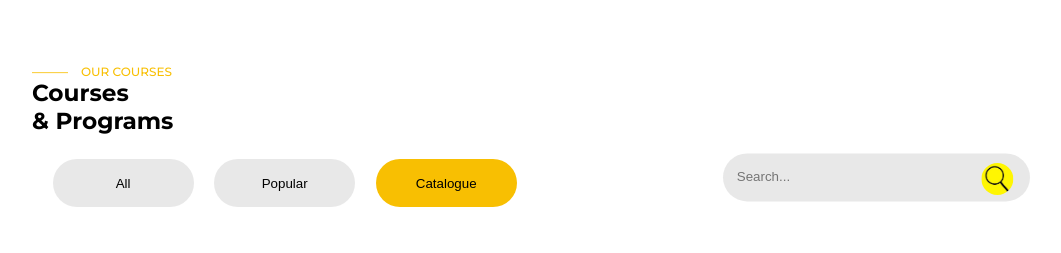
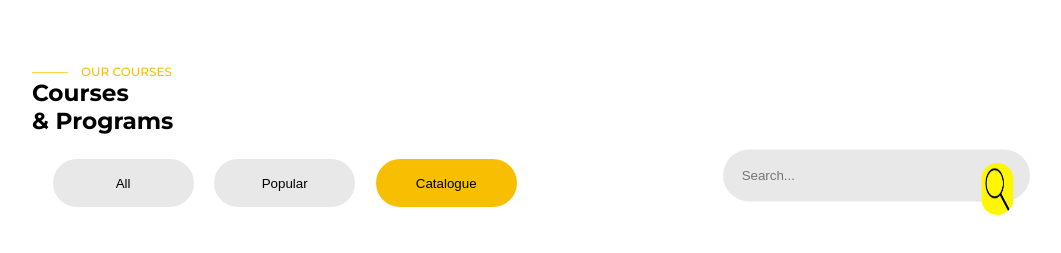
Before and after one commit to Qoosim/practicode-frontend, a React (Create React App) app: page / in a window 1280 px wide. Shown: the top 253 px of the page, without its empty margins (32-1093 px from the left). Built offline with nearby package versions, Linux system fonts and the light colour scheme.

Commit message:
Updated the search form

```diff
--- a/src/components/Why-us/Why-us.js
+++ b/src/components/Why-us/Why-us.js
@@ -30,11 +30,9 @@ const WhyUs = () => {
                     <Button text="Catalogue" id="catalogue" onClick={() => {setColor("catalogue")}} className={color === "catalogue" ? 'active' : ''} />
                 </div>
                 <div id="sub-div2-2">
-                    <form>
                         <input type="text" placeholder="Search..." value={searchTerm} onChange={(e) => {setSearchTerm(e.target.value)}} id="course-search-bar" />
                         {/*TODO: Replace the search icon logo with an svg that also acts as a button */}
                         <img src = {searchIcon} alt="Search icon" id="search-icon" />
-                    </form>
                 </div>
             </div>
             <div id="sub-div3">
```
